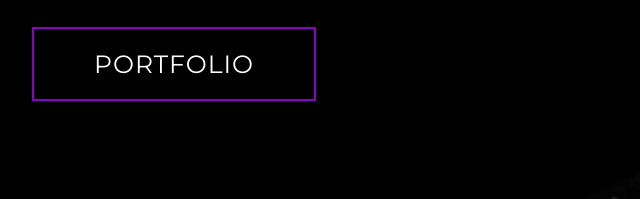
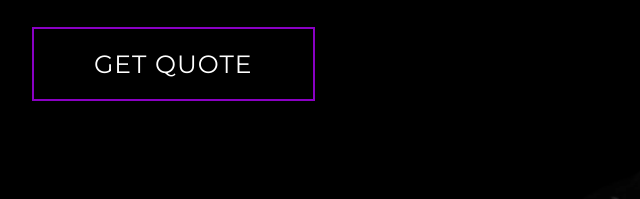
Before and after one commit to Md-musaif/Mohammed-Musaif, a plain HTML site: page index.html in a window 1280 px wide. Shown: the part 501-700 px from the top of the page, 58-698 px from the left. Drawn offline with Linux system fonts and the light colour scheme.

Commit message:
Update index.html

```diff
--- a/index.html
+++ b/index.html
@@ -48,7 +48,7 @@
         <p>Around 2 years of experience, I create visually impressive, fast-loading, and <br>high-performance websites designed to drive conversions and elevate businesses.
         </p>
 
-        <a href="#projects" type="button" class="cta">Portfolio</a>
+        <a href="https://wa.me/+919606225369" type="button" class="cta">Get Quote</a>
       </div>
     </div>
   </section>
```
